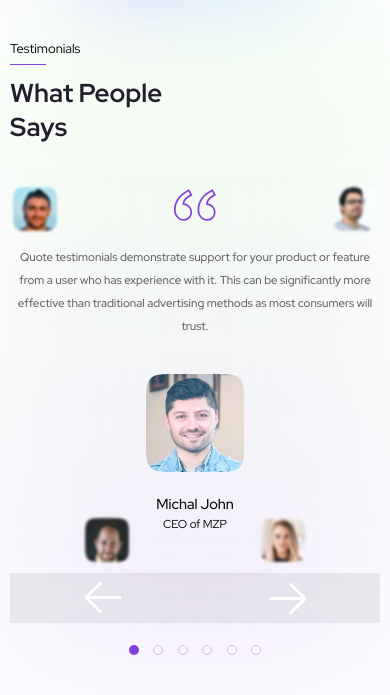
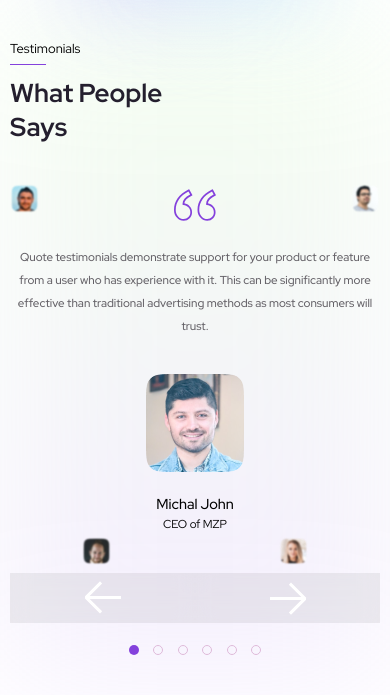
Before and after one commit to sluzerpp/it-campus, a plain HTML site: page TestTask/index.html in a window 390 px wide. Shown: the part 2212-2907 px from the top of the page. Drawn offline with Linux system fonts and the light colour scheme.

Commit message:
feat: adaptive for testimonials background x2

```diff
--- a/TestTask/assets/styles/_testimonials.scss
+++ b/TestTask/assets/styles/_testimonials.scss
@@ -211,6 +211,9 @@
   .slider {
     &__bg {
       img {
+        width: 4rem;
+        height: 4rem;
+
         &:nth-child(2) {
           left: 10rem;
           bottom: 8rem;
```
Also changed, not shown: TestTask/assets/style.css.
